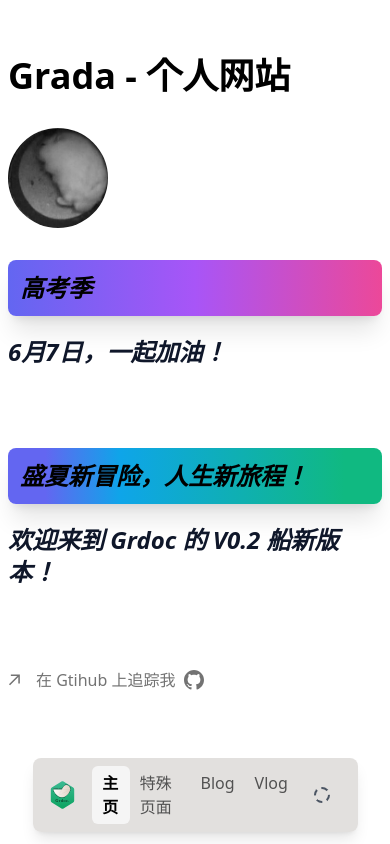
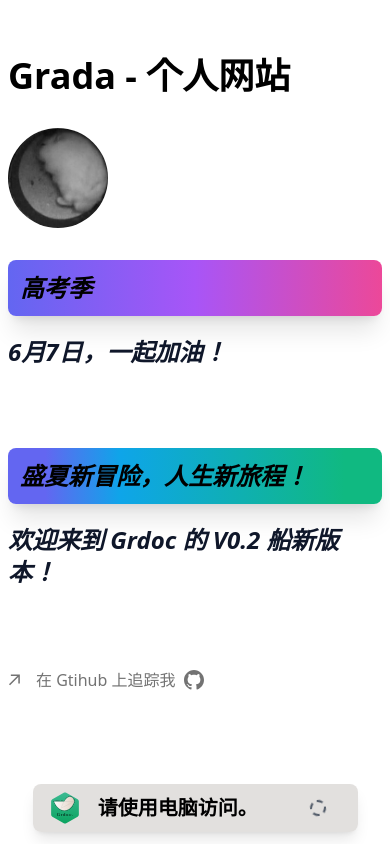
Before and after one commit to pentaoa/grdocapp, a Next.js app: page / in a window 390 px wide. Built offline with nearby package versions, Linux system fonts and the light colour scheme.

Commit message:
🦠 2023年6月8日

```diff
--- a/app/event/page.tsx
+++ b/app/event/page.tsx
@@ -35,7 +35,7 @@ export default function AboutPage() {
       <article className="group my-4">
       <a href="https://github.com/pentaoa/grdocapp/commit/main">
         <img
-        alt="Reading"
+        alt="Macos"
         src="https://ihs-1317591693.cos.ap-guangzhou.myqcloud.com/public/big6.jpg"
         className="cursor-none h-56 w-full rounded-xl object-cover shadow-xl transition group-hover:drop-shadow-2xl"
         />
@@ -51,6 +51,24 @@ export default function AboutPage() {
       </a>
       </article>
 
+      <div className="group my-4">
+      <link href="https://github.com/pentaoa/grdocapp/commit/main">
+        <img
+        alt="MC"
+        src="https://ihs-1317591693.cos.ap-guangzhou.myqcloud.com/grdoc/MCV-Trails-and-Tales.jpg"
+        className="cursor-none h-56 w-full rounded-xl object-cover shadow-xl transition group-hover:drop-shadow-2xl"
+        />
+
+      <div className="p-4">
+          <h3 className="text-lg font-medium text-gray-900">
+            Minecraft 服务器
+          </h3>
+        <div className="mt-2 line-clamp-3 text-sm/relaxed text-gray-500">
+        欢迎来到我的 MC 私人服务器——PtaWorld，该服务器无需正版验证。是一个原版生存服务器，欢迎你的到来。
+        </div>
+      </div>
+      </link>
+      </div>
     </section>
   );
 }
--- a/components/footer.tsx
+++ b/components/footer.tsx
@@ -30,13 +30,16 @@ export default function Footer() {
 
   return (
     <div className="fixed justify-between flex mx-auto inset-x-0 shadow-lg shrink w-5/6 bg-stone-300 bg-opacity-70 backdrop-filter backdrop-blur-lg my-3 bottom-0 rounded-lg">
-      <div className="w-8 my-auto ml-4">
+      <div className="w-8 my-2 ml-4 ">
         <img src="logo.svg" className=""></img>
+      </div>
+      <div className="sm:hidden m-auto font-bold text-xl">
+        请使用电脑访问。
       </div>
       <div className="mx-auto">
         <LayoutGroup>
           <nav
-            className="flex px-4 my-2 fade w-full"
+            className="px-4 my-2 fade w-full hidden sm:block"
             id="nav"
           >
             <div className="flex flex-row">
@@ -77,7 +80,7 @@ export default function Footer() {
         </LayoutGroup>
       </div>
       <div className="w-8 my-auto mr-4">
-        <div className="loader h-4 w-4 border-2 hover:animate-spin border-gray-600 border-dashed rounded-full"></div>
+        <div className="loader h-4 w-4 border-2 animate-spin border-gray-600 border-dashed rounded-full"></div>
       </div>
     </div>
   );
```
